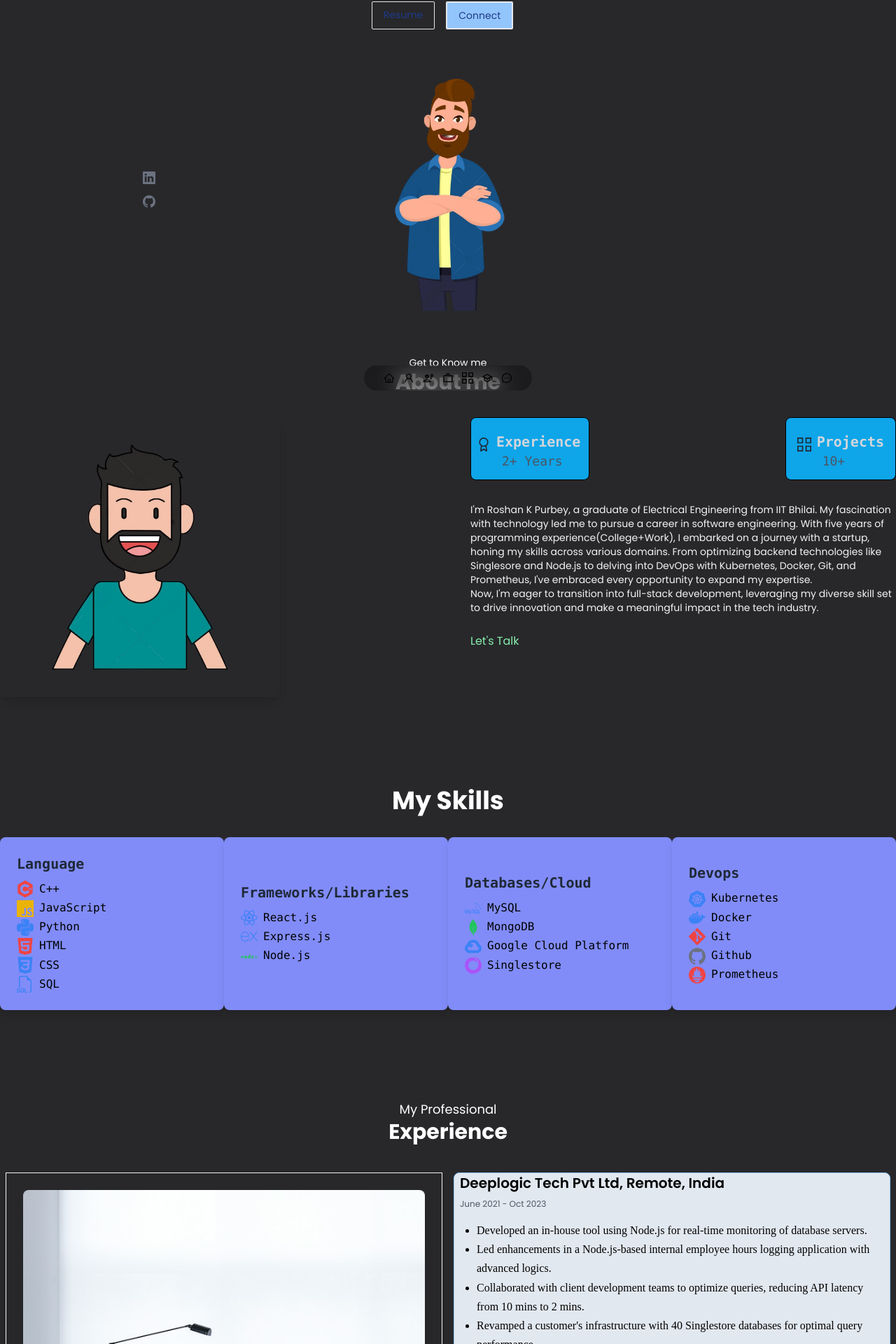
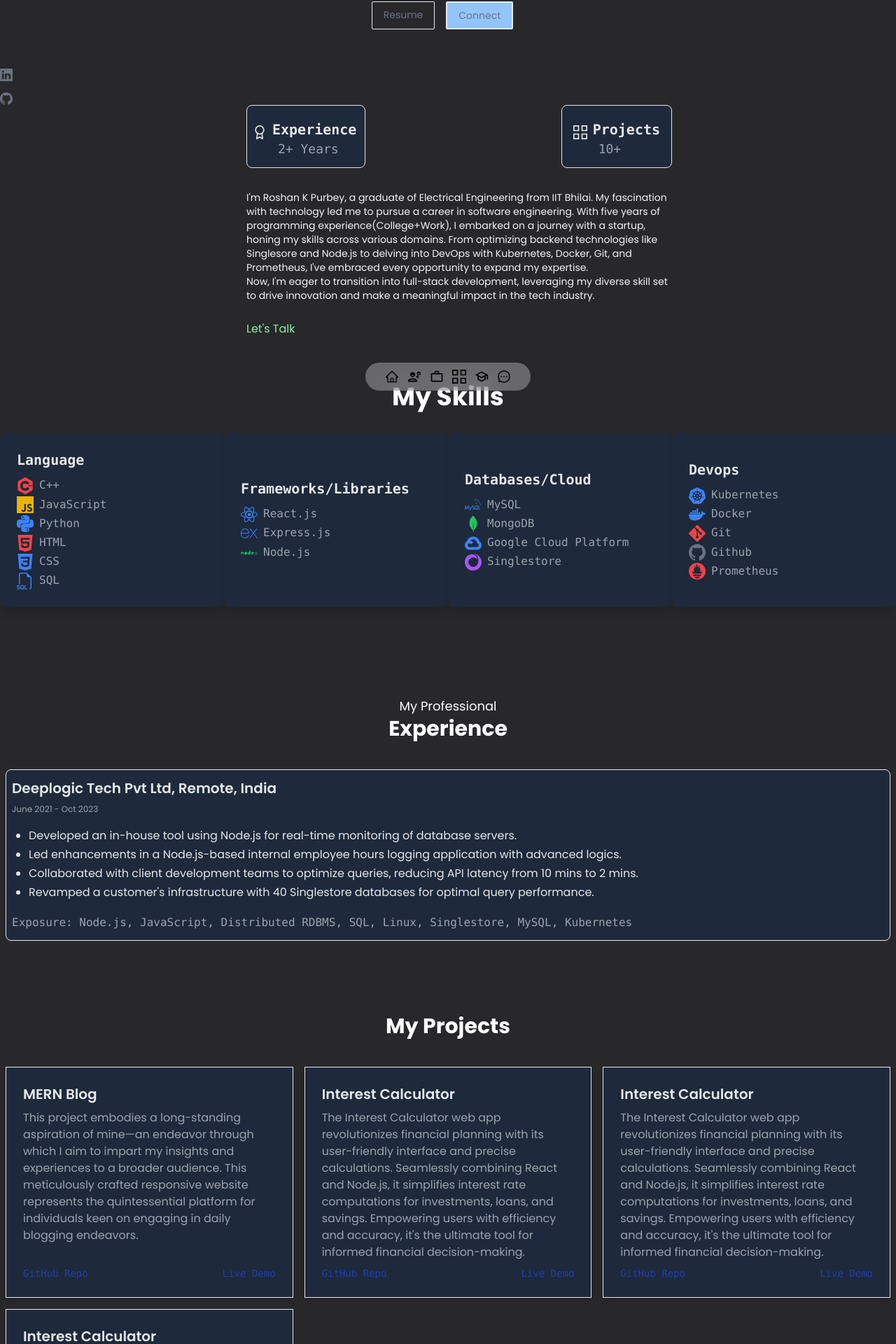
Before and after one commit to roshank07/Portfolio-2, a React (Vite) app: page / in a window 1280 px wide. Shown: the part 202-2122 px from the top of the page at 70% size. Built offline with nearby package versions, Linux system fonts and the light colour scheme.

Commit message:
Wrapped up the portfolio

```diff
--- a/package.json
+++ b/package.json
@@ -10,6 +10,8 @@
     "preview": "vite preview"
   },
   "dependencies": {
+    "@emailjs/browser": "^4.1.0",
+    "emailjs": "^4.0.3",
     "react": "^18.2.0",
     "react-dom": "^18.2.0",
     "react-icons": "^5.0.1"
--- a/src/App.jsx
+++ b/src/App.jsx
@@ -12,7 +12,7 @@
     <div className="">
     <Header/>
     <Nav/>
-    <About/>
+    {/* <About/> */}
     <Skills/>
     <Work/>
     <Projects/>
--- a/src/components/Education/Education.jsx
+++ b/src/components/Education/Education.jsx
@@ -9,12 +9,12 @@
         <h2 className="text-2xl lg:text-3xl font-bold text-white mb-8 text-center">
           Education
         </h2>
-        <div className="max-w-lg mx-auto bg-white shadow-md rounded-lg p-10">
-          <LuGraduationCap className='text-7xl'/>
-          <h3 className="text-xl font-semibold text-gray-900 mb-2">Indian Institute of Technology Bhilai</h3>
-          <p className="text-gray-600 mb-2 text-xs sm:text-sm">B.Tech in Electrical Engineering</p>
-          <p className="text-gray-600 mb-2 text-xs sm:text-sm">8.2/10</p>
-          <p className="text-gray-600 mb-2 text-xs sm:text-sm">2017-2021</p>
+        <div className="max-w-lg mx-auto bg-slate-800 shadow-md rounded-lg p-10">
+          <LuGraduationCap  className="text-gray-500 mr-2 inline-block text-7xl"/>
+          <h3 className="text-xl font-semibold text-gray-200 mb-2">Indian Institute of Technology Bhilai</h3>
+          <p className="text-gray-400 mb-2 text-xs sm:text-sm">B.Tech in Electrical Engineering</p>
+          <p className="text-gray-400 mb-2 text-xs sm:text-sm">8.2/10</p>
+          <p className="text-gray-400 mb-2 text-xs sm:text-sm">2017-2021</p>
         </div>
       </div>
     </section>
--- a/src/components/Header/CallToAction.jsx
+++ b/src/components/Header/CallToAction.jsx
@@ -3,7 +3,7 @@
 
 export default function CallToAction() {
   return (
-    <div className="flex justify-center mt-8 text-xs md:text-sm text-blue-900 ">
+    <div className="flex justify-center mt-8 text-xs md:text-sm text-gray-500 ">
       <a
         href={resume}
         target="_blank"
--- a/src/components/Header/Header.jsx
+++ b/src/components/Header/Header.jsx
@@ -2,6 +2,8 @@
 import CallToAction from './CallToAction';
 import Me from '../../assets/portfolio_me.png';
 import HeaderSocials from './HeaderSocials';
+import { FiAward } from "react-icons/fi";
+import { GrProjects } from "react-icons/gr";
 
 export default function Header() {
   return (
@@ -12,11 +14,49 @@
         <h5 className='text-lg mt-2'>Full stack Developer</h5>
         <CallToAction />
       </div>
-        <div className='grid grid-cols-3'>
           <div className="mx-auto my-auto"><HeaderSocials/></div>
+          <div className='flex justify-center'>
+          <div className="w-1/2 lg:pl-8">
+            <div className="about__cards mb-8 flex justify-between ml-2 sm:ml-0 font-mono">
+              <div className="bg-slate-800 flex items-center pb-3 pl-2 pr-2 border rounded-lg border-gray hover:scale-105 transition duration-300">
+                <FiAward className="about__icon text-gray-200 mr-2 text-xl" />
+                <div>
+                  <h5 className="text-gray-200 font-semibold mt-5 pr-1 text-xl">
+                    Experience
+                  </h5>
+                  <small className="text-gray-400 text-lg pl-2">2+ Years</small>
+                </div>
+              </div>
+              <div className="bg-slate-800 flex items-center pb-3 pl-4 pr-4 border rounded-lg border-gray hover:scale-105 transition duration-300">
+                <GrProjects className="about__icon text-gray-200 mr-2 text-xl" />
+                <div>
+                  <h5 className="text-gray-200 font-semibold mt-5 text-xl">
+                    Projects
+                  </h5>
+                  <small className="text-gray-400 text-lg pl-2">10+</small>
+                </div>
+              </div>
+            </div>
+            <p className="text-gray-100 mb-6 ml-2 sm:ml-0 sm:text-sm text-xs">
+              I'm Roshan K Purbey, a graduate of Electrical Engineering from IIT
+              Bhilai. My fascination with technology led me to pursue a career
+              in software engineering. With five years of programming
+              experience(College+Work), I embarked on a journey with a startup, honing my
+              skills across various domains. From optimizing backend
+              technologies like Singlesore and Node.js to delving into DevOps
+              with Kubernetes, Docker, Git, and Prometheus, I've embraced every
+              opportunity to expand my expertise.
+              <br/>
+              Now, I'm eager to transition into full-stack development, leveraging my diverse skill set to
+              drive innovation and make a meaningful impact in the tech
+              industry.
+            </p>
+            <a href="#contacts" className="text-green-300">
+              Let's Talk
+            </a>
 
-          <img src={Me} alt='Me' className='w-32 sm:w-48 md:w-64 lg:w-72 rounded-lg mx-auto overflow-hidden mt-4' />
-        </div>
+      </div>
+      </div>
     </header>
   );
 }
--- a/src/components/Nav/Nav.css
+++ /dev/null
@@ -1,37 +0,0 @@
-nav{
-    background:rgba(0, 0, 0,0.3);
-    width: max-content;
-    display: block;
-    padding: 0.7rem 1.7rem;
-    z-index: 2;
-    position: fixed;
-    left: 50%;
-    transform: translateX(-50%);
-    bottom: 2rem;
-    display: flex;
-    gap: 0.8rem;
-    border-radius: 3rem;
-    backdrop-filter: blur(15px);
-
-
-}
-
-nav a{
-    background: transparent;
-    padding: 0.2rem;
-    border-radius: 50%;
-    display: flex;
-    color: var(--color-light);
-    font-size: 1.1rem;
-}
-
-nav a:hover{
-    background: rgba(0, 0, 0,0.4);
-
-}
-
-nav a.active{
-background: var(--color-bg);
-color: var(--color-white);
-
-}
--- a/src/components/Nav/Nav.jsx
+++ b/src/components/Nav/Nav.jsx
@@ -7,14 +7,13 @@
   const [activeNav, setActiveNav] = useState('#home');
 
   return (
-    <nav className="bg-black bg-opacity-30 w-max  px-7 py-2.5 z-10 fixed left-1/2 transform -translate-x-1/2 bottom-10 flex gap-3 rounded-full backdrop-blur-lg">
-        <a href='#home' className={activeNav === '#home' ? 'active' : ''} onClick={() => setActiveNav('#home')}><AiOutlineHome/></a>
-        <a href='#about' className={activeNav === '#about' ? 'active' : ''} onClick={() => setActiveNav('#about')}><AiOutlineUser/></a>
-        <a href='#skills'  className={activeNav === '#skills' ? 'active' : ''} onClick={() => setActiveNav('#skills')}><MdOutlineEngineering/></a>
-        <a href='#work'  className={activeNav === '#work' ? 'active' : ''} onClick={() => setActiveNav('#work')}><MdOutlineWorkOutline/></a>
-        <a href='#projects'  className={activeNav === '#projects' ? 'active' : ''} onClick={() => setActiveNav('#projects')}><GrProjects/></a>
-        <a href='#education'  className={activeNav === '#education' ? 'active' : ''} onClick={() => setActiveNav('#education')}><MdOutlineSchool/></a>
-        <a href='#contacts'  className={activeNav === '#contacts' ? 'active' : ''} onClick={() => setActiveNav('#contacts')}><AiOutlineMessage/></a>
+    <nav className="bg-white bg-opacity-30 w-max  px-7 py-2.5 z-10 fixed left-1/2 transform -translate-x-1/2 bottom-10 flex gap-3 rounded-full backdrop-blur-lg">
+        <a href='#home' className={activeNav === '#home' ? 'active' : ''} onClick={() => setActiveNav('#home')}><AiOutlineHome className='text-xl text-red'/></a>
+        <a href='#skills'  className={activeNav === '#skills' ? 'active' : ''} onClick={() => setActiveNav('#skills')}><MdOutlineEngineering className='text-xl'/></a>
+        <a href='#work'  className={activeNav === '#work' ? 'active' : ''} onClick={() => setActiveNav('#work')}><MdOutlineWorkOutline className='text-xl'/></a>
+        <a href='#projects'  className={activeNav === '#projects' ? 'active' : ''} onClick={() => setActiveNav('#projects')}><GrProjects className='text-xl'/></a>
+        <a href='#education'  className={activeNav === '#education' ? 'active' : ''} onClick={() => setActiveNav('#education')}><MdOutlineSchool className='text-xl'/></a>
+        <a href='#contacts'  className={activeNav === '#contacts' ? 'active' : ''} onClick={() => setActiveNav('#contacts')}><AiOutlineMessage className='text-xl'/></a>
     </nav>
   );
 }
--- a/src/components/Projects/Projects.jsx
+++ b/src/components/Projects/Projects.jsx
@@ -11,16 +11,16 @@
         </h2>
         <div className="grid grid-cols-1 sm:grid-cols-3 gap-4 p-10 sm:p-2">
           {/* Project 1 */}
-          <div className="bg-indigo-800  border border-black shadow-md  p-6 flex flex-col justify-between hover:scale-105 transition duration-300 hover:bg-gray-100">
+          <div className="bg-slate-800  border border-violet shadow-md  p-6 flex flex-col justify-between hover:scale-105 transition duration-300">
             <div className="">
-              <h3 className="text-lg lg:text-xl font-semibold text-gray-900 mb-1 lg:mb-2">
+              <h3 className="text-lg lg:text-xl font-semibold text-gray-200 mb-1 lg:mb-2">
                 MERN Blog
               </h3>
-              <p className="text-sm lg:text-base text-black mb-2">
+              <p className="text-sm lg:text-base text-gray-400 mb-2">
               This project embodies a long-standing aspiration of mine—an endeavor through which I aim to impart my insights and experiences to a broader audience. This meticulously crafted responsive website represents the quintessential platform for individuals keen on engaging in daily blogging endeavors.
               </p>
             </div>
-            <div className="flex justify-between text-sm font-mono">
+            <div className="flex justify-between text-sm font-mono text-blue-800">
               <a
                 href="https://github.com/roshank07/My_blog_website-MERN"
                 target="_blank"
@@ -40,16 +40,16 @@
             </div>
           </div>
           {/* Project 2 */}
-          <div className="bg-indigo-800 border border-black shadow-md  p-6 flex flex-col justify-between hover:scale-105 transition duration-300 hover:bg-gray-100">
+          <div className="bg-slate-800 border border-violet shadow-md  p-6 flex flex-col justify-between hover:scale-105 transition duration-300 ">
             <div className="">
-              <h3 className="text-lg lg:text-xl font-semibold text-gray-900 mb-1 lg:mb-2">
+              <h3 className="text-lg lg:text-xl font-semibold text-gray-200 mb-1 lg:mb-2">
                 Interest Calculator
               </h3>
-              <p className="text-sm lg:text-base text-black  mb-2">
+              <p className="text-sm lg:text-base text-gray-400  mb-2">
               The Interest Calculator web app revolutionizes financial planning with its user-friendly interface and precise calculations. Seamlessly combining React and Node.js, it simplifies interest rate computations for investments, loans, and savings. Empowering users with efficiency and accuracy, it's the ultimate tool for informed financial decision-making.
               </p>
             </div>
-            <div className="flex justify-between text-sm font-mono">
+            <div className="flex justify-between text-sm font-mono text-blue-800">
               <a
                 href="https://github.com/roshank07/Interest-calculator-frontend"
                 target="_blank"
@@ -69,19 +69,18 @@
             </div>
           </div>
           {/* Project 3 */}
-          <div className="bg-indigo-800  border border-black shadow-md  p-6 flex flex-col justify-between hover:scale-105 transition duration-300 hover:bg-gray-100">
+          <div className="bg-slate-800 border border-violet shadow-md  p-6 flex flex-col justify-between hover:scale-105 transition duration-300 ">
             <div className="">
-
-              <h3 className="text-lg lg:text-xl font-semibold text-gray-900 mb-1 lg:mb-2">
-                Project 1
+              <h3 className="text-lg lg:text-xl font-semibold text-gray-200 mb-1 lg:mb-2">
+                Interest Calculator
               </h3>
-              <p className="text-sm lg:text-base text-gray-600 mb-2">
-                Short description of Project 1
+              <p className="text-sm lg:text-base text-gray-400  mb-2">
+              The Interest Calculator web app revolutionizes financial planning with its user-friendly interface and precise calculations. Seamlessly combining React and Node.js, it simplifies interest rate computations for investments, loans, and savings. Empowering users with efficiency and accuracy, it's the ultimate tool for informed financial decision-making.
               </p>
             </div>
-            <div className="flex justify-between text-sm">
+            <div className="flex justify-between text-sm font-mono text-blue-800">
               <a
-                href="https://github.com/yourusername/interest-calculator"
+                href="https://github.com/roshank07/Interest-calculator-frontend"
                 target="_blank"
                 rel="noopener noreferrer"
                 className="hover:underline"
@@ -89,7 +88,7 @@
                 GitHub Repo
               </a>
               <a
-                href="https://interest-calculator-demo.com"
+                href="https://roshan-interest-calculator.netlify.app/"
                 target="_blank"
                 rel="noopener noreferrer"
                 className="hover:underline"
@@ -99,16 +98,16 @@
             </div>
           </div>
           {/* Project 4 */}
-          <div className="bg-indigo-800 border border-black shadow-md  p-6 flex flex-col justify-between hover:scale-105 transition duration-300 hover:bg-gray-100">
+          <div className="bg-slate-800 border border-violet shadow-md  p-6 flex flex-col justify-between hover:scale-105 transition duration-300 ">
             <div className="">
-              <h3 className="text-lg lg:text-xl font-semibold text-gray-900 mb-1 lg:mb-2">
+              <h3 className="text-lg lg:text-xl font-semibold text-gray-200 mb-1 lg:mb-2">
                 Interest Calculator
               </h3>
-              <p className="text-sm lg:text-base text-black mb-2">
+              <p className="text-sm lg:text-base text-gray-400  mb-2">
               The Interest Calculator web app revolutionizes financial planning with its user-friendly interface and precise calculations. Seamlessly combining React and Node.js, it simplifies interest rate computations for investments, loans, and savings. Empowering users with efficiency and accuracy, it's the ultimate tool for informed financial decision-making.
               </p>
             </div>
-            <div className="flex justify-between text-sm font-mono">
+            <div className="flex justify-between text-sm font-mono text-blue-800">
               <a
                 href="https://github.com/roshank07/Interest-calculator-frontend"
                 target="_blank"
--- a/src/components/Skills/Skills.jsx
+++ b/src/components/Skills/Skills.jsx
@@ -29,10 +29,10 @@
           My Skills
         </h2>
         <div>
-        <div className="grid grid-cols-2 lg:grid-cols-4 text-black">
-        <div className="bg-indigo-400 shadow-lg rounded-lg p-6 flex items-center hover:scale-105 transition duration-300">
+        <div className="grid grid-cols-2 lg:grid-cols-4 text-gray-400">
+        <div className="bg-slate-800 shadow-lg rounded-lg p-6 flex items-center hover:scale-105 transition duration-300">
         <div className="font-mono">
-              <h3 className="text-xl font-semibold text-gray-800 mb-2">
+              <h3 className="text-xl font-semibold text-gray-200 mb-2">
                 Language
               </h3>
               <p>
@@ -62,9 +62,9 @@
         </div>
         </div>
           {/* Frameworks/Libraries */}
-          <div className="bg-indigo-400 shadow-lg rounded-lg p-6 flex items-center hover:scale-105 transition duration-300">
+          <div className="bg-slate-800 shadow-lg rounded-lg p-6 flex items-center hover:scale-105 transition duration-300">
             <div className="font-mono">
-              <h3 className="text-xl font-semibold text-gray-800 mb-2">
+              <h3 className="text-xl font-semibold text-gray-200 mb-2">
                 Frameworks/Libraries
               </h3>
               <p>
@@ -79,9 +79,9 @@
             </div>
           </div>
           {/* Databases/Cloud */}
-          <div className="bg-indigo-400 shadow-lg rounded-lg p-6 flex items-center hover:scale-105 transition duration-300">
+          <div className="bg-slate-800  shadow-lg rounded-lg p-6 flex items-center hover:scale-105 transition duration-300">
             <div className="font-mono">
-              <h3 className="text-xl font-semibold text-gray-800 mb-2">
+              <h3 className="text-xl font-semibold text-gray-200 mb-2">
                 Databases/Cloud
               </h3>
               <p>
@@ -103,9 +103,9 @@
             </div>
           </div>
           {/* Devops */}
-          <div className="bg-indigo-400 shadow-lg rounded-lg p-6 flex items-center hover:scale-105 transition duration-300">
+          <div className="bg-slate-800  shadow-lg rounded-lg p-6 flex items-center hover:scale-105 transition duration-300">
             <div className="font-mono">
-              <h3 className="text-xl font-semibold text-gray-800 mb-2">
+              <h3 className="text-xl font-semibold text-gray-200 mb-2">
                 Devops
               </h3>
               <p><SiKubernetes className="text-blue-500 w-6 h-6 mr-2 inline-block" />Kubernetes</p>
--- a/src/components/Work/Work.jsx
+++ b/src/components/Work/Work.jsx
@@ -9,23 +9,15 @@
         <h2 className="text-2xl lg:text-3xl font-bold text-white mb-8 text-center">
           Experience
         </h2>
-        <div className="grid grid-cols-1 sm:grid-cols-2 gap-4 p-10 sm:p-2">
-        <div className="border border-gray-100 shadow-md  p-6 flex flex-col justify-between hover:border-gray-400">
-            <img
-              src={Me}
-              alt="about-me"
-              className="rounded-lg shadow-lg object-cover w-full h-full"
-              style={{ maxHeight: "400px" }}
-            />
-          </div>
-          <div className="px-2 border bg-slate-200 border-blue-300 text-black rounded-lg hover:scale-105 transition-transform-300">
-            <h3 className="text-xl font-semibold mb-2">
+        <div className="gap-4 p-10 sm:p-2">
+          <div className="px-2 border bg-slate-800 text-gray-200 rounded-lg hover:scale-105 transition-transform-300">
+            <h3 className="text-xl font-semibold mb-2 mt-3">
               Deeplogic Tech Pvt Ltd, Remote, India
             </h3>
-            <p className="text-gray-600 mb-4 text-xs">
+            <p className="text-gray-400 mb-4 text-xs">
               June 2021 - Oct 2023
             </p>
-            <ul className="list-disc pl-6 font-serif">
+            <ul className="list-disc pl-6 ">
               <li>
                 Developed an in-house tool using Node.js for real-time
                 monitoring of database servers.
@@ -43,7 +35,7 @@
                 databases for optimal query performance.
               </li>
             </ul>
-            <p className="text-gray-600 mt-4 font-mono">
+            <p className="text-gray-400 mt-4 font-mono mb-3">
               Exposure: Node.js, JavaScript, Distributed RDBMS, SQL, Linux,
               Singlestore, MySQL, Kubernetes
             </p>
```
Also changed, not shown: src/components/Contacts/Contacts.jsx (+51 -22 lines), 1 other file (tests, documents, lock files or other folders).
